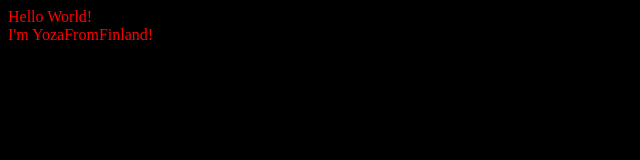
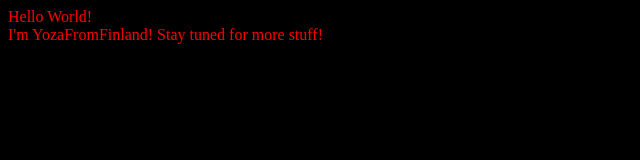
Before and after one commit to YozaFromFinland/HomePage, a plain HTML site: page index.html in a window 1280 px wide. Shown: the whole page, without its empty margins (0-640 px from the left). Drawn offline with Linux system fonts and the light colour scheme.

Commit message:
Update index.html

```diff
--- a/index.html
+++ b/index.html
@@ -4,6 +4,8 @@
 <font color="red">
 Hello World!<br>
 I'm YozaFromFinland!
+
+Stay tuned for more stuff!
 </font>
 
 </body>
```
